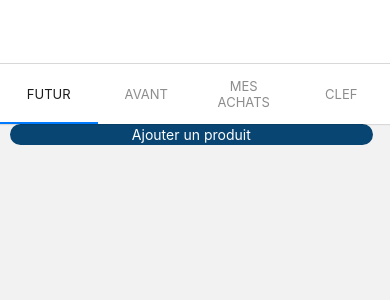
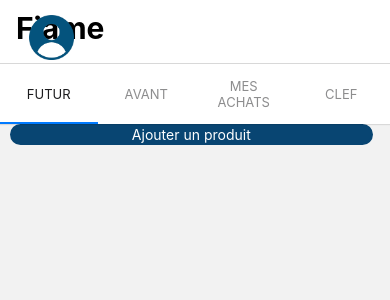
Before and after one commit to johnnyvaca/FIAME, a React Native app: screen / in a window 390 px wide. Shown: the top 300 px of the page. Built offline with nearby package versions, Linux system fonts and the light colour scheme; no server answers.

Commit message:
correction conditions du bouton desactivé

```diff
--- a/App.js
+++ b/App.js
@@ -8,13 +8,7 @@
 
 import React from 'react';
 
-import {
-  Image,
-  StyleSheet,
-  Text,
-  View,
-} from 'react-native';
-
+import {Image, StyleSheet, Text, View} from 'react-native';
 
 import {NavigationContainer} from '@react-navigation/native';
 import TopTabs from './src/navigation/TopTabs';
@@ -24,36 +18,17 @@ import AddProductScreen from './src/screens/AddProduct';
 import {Provider} from 'react-redux';
 import {store} from './src/redux/store';
 import UpdateProductScreen from './src/screens/UpdateProduct';
-import AsyncStorage from '@react-native-async-storage/async-storage';
 
 const Stack = createNativeStackNavigator();
-AsyncStorage.getItem('key').then(res => {
-  console.log('res', res);
-});
+
 const Header = () => {
   return (
     <View style={{flex: 1, paddingTop: 10}}>
       <Text style={{fontSize: 30, fontWeight: 'bold'}}>Fiame</Text>
-      <Image source={require('./assets/icons/user.png')} style={styles.a} />
+      <Image source={require('./assets/icons/user.png')} style={styles.icon} />
     </View>
   );
 };
-
-function Head() {
-  <View style={{flex: 1, paddingTop: 10}}>
-    <Text
-      style={{
-        fontSize: 30,
-        fontWeight: 'bold',
-        flexDirection: 'row',
-        width: 100,
-        marginHorizontal: 140,
-      }}>
-      Fiame
-    </Text>
-    <Image source={require('./assets/icons/user.png')} style={styles.a} />
-  </View>;
-}
 
 const App = () => {
   return (
@@ -64,18 +39,10 @@ const App = () => {
             name="Home"
             component={TopTabs}
             options={{
-              headerTitle: () => {
-                Head();
-              },
+              headerTitle: Header,
             }}
           />
-          <Stack.Screen
-            name="Details"
-            component={DetailsScreen}
-            options={({route}) => ({
-              title: route.params.name,
-            })}
-          />
+          <Stack.Screen name="Details" component={DetailsScreen} />
           <Stack.Screen
             name="AddProduct"
             component={AddProductScreen}
@@ -93,7 +60,7 @@ const App = () => {
 };
 
 const styles = StyleSheet.create({
-  a: {
+  icon: {
     width: 45,
     height: 45,
     position: 'absolute',
--- a/src/navigation/TopTabs.js
+++ b/src/navigation/TopTabs.js
@@ -13,7 +13,6 @@ export default function TopTabs() {
   useEffect(() => {
     AsyncStorage.getItem('condition').then(res => {
       setCondition(res);
-      console.log('condition:', condition);
     });
   }, []);
   return (
--- a/src/screens/Sales/index.js
+++ b/src/screens/Sales/index.js
@@ -25,7 +25,6 @@ export default function SalesScreen({navigation}) {
     fetch(URL + '/api/products')
       .then(res => res.json())
       .then(results => {
-        console.log(results);
         setData(results);
         setLoading(false);
       });
--- a/src/screens/UpdateProduct/index.js
+++ b/src/screens/UpdateProduct/index.js
@@ -19,31 +19,21 @@ export default function UpdateProductScreen({navigation, route}) {
   const sale = useSelector(getSelectedSale);
   const [name, setName] = useState(sale.name);
   const [image, setImage] = useState(sale.img);
-  console.log('sale', sale.name);
-
   const [price, setPrice] = useState(sale.price);
-  const [condition, setCondition] = useState(true);
+  const [disabled, setDisabled] = useState('true');
   const {id} = route.params;
 
   console.log(id);
   useEffect(() => {
     getSaleById(id);
-    if (
-      image === sale.img &&
-      name === sale.name &&
-      price === sale.price.toString()
-    ) {
-      setCondition(true);
-      console.log('condition désactivée', condition);
-      console.log('name', name);
-      console.log('price', price);
+    if (name === sale.name && image === sale.img && price == sale.price) {
+      setDisabled('true');
+      console.log('disabled', disabled);
     } else {
-      setCondition(false);
-      console.log('condition', condition);
-      console.log('name', name);
-      console.log('price', price);
+      setDisabled('false');
+      console.log('disabled', disabled);
     }
-  }, [name, price, image, condition]);
+  }, [name, price, image, disabled]);
   const putSale = async () => {
     try {
       const response = await axios.put(URL + '/api/products/' + id, {
@@ -181,12 +171,12 @@ export default function UpdateProductScreen({navigation, route}) {
           <Text style={{color: '#fff', textAlign: 'center'}}>Annuler</Text>
         </TouchableOpacity>
         <TouchableOpacity
-          disabled={condition}
+          disabled={disabled === 'true'}
           onPress={() => {
             test();
           }}
           style={
-            condition
+            disabled === 'true'
               ? [styles.disabled, {backgroundColor: '#848f98', width: '48%'}]
               : [styles.inputText, {backgroundColor: '#084572', width: '48%'}]
           }>
```
